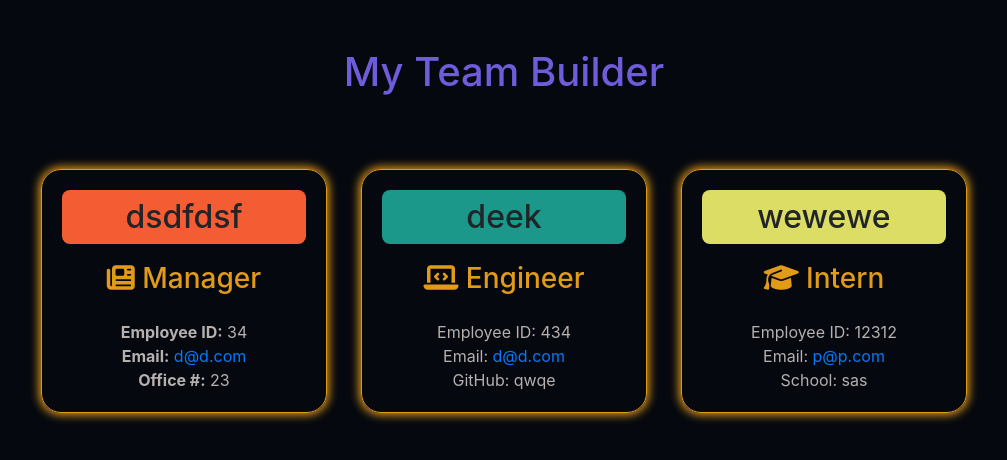
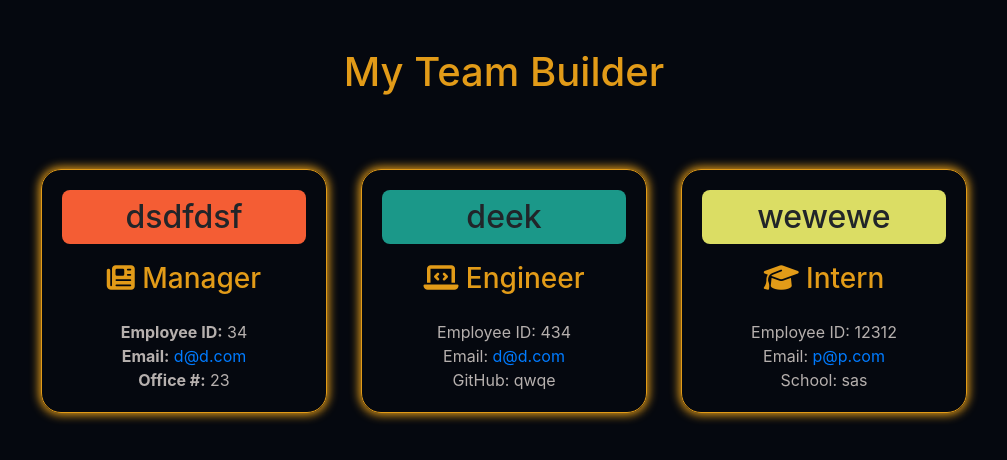
Before and after one commit to codemasterdev/team-profile-generator, a website: page src/index.html in a window 1280 px wide. Shown: the whole page, without its empty margins (136-1143 px from the left). Drawn offline with nearby package versions, Linux system fonts and the light colour scheme.

Commit message:
changed header color

```diff
--- a/src/css/style.css
+++ b/src/css/style.css
@@ -11,7 +11,6 @@
   --manager: hsl(13, 90%, 58%);
   --engineer: hsl(173, 70%, 35%);
   --intern: hsl(61, 64%, 63%);
-  --header: rgb(111, 92, 219);
   --card-text: rgb(182, 176, 174);
 }
 
@@ -25,7 +24,7 @@ header {
 }
 
 h1 {
-  color: var(--header);
+  color: var(--card-border);
 }
 
 .card-position {
```
